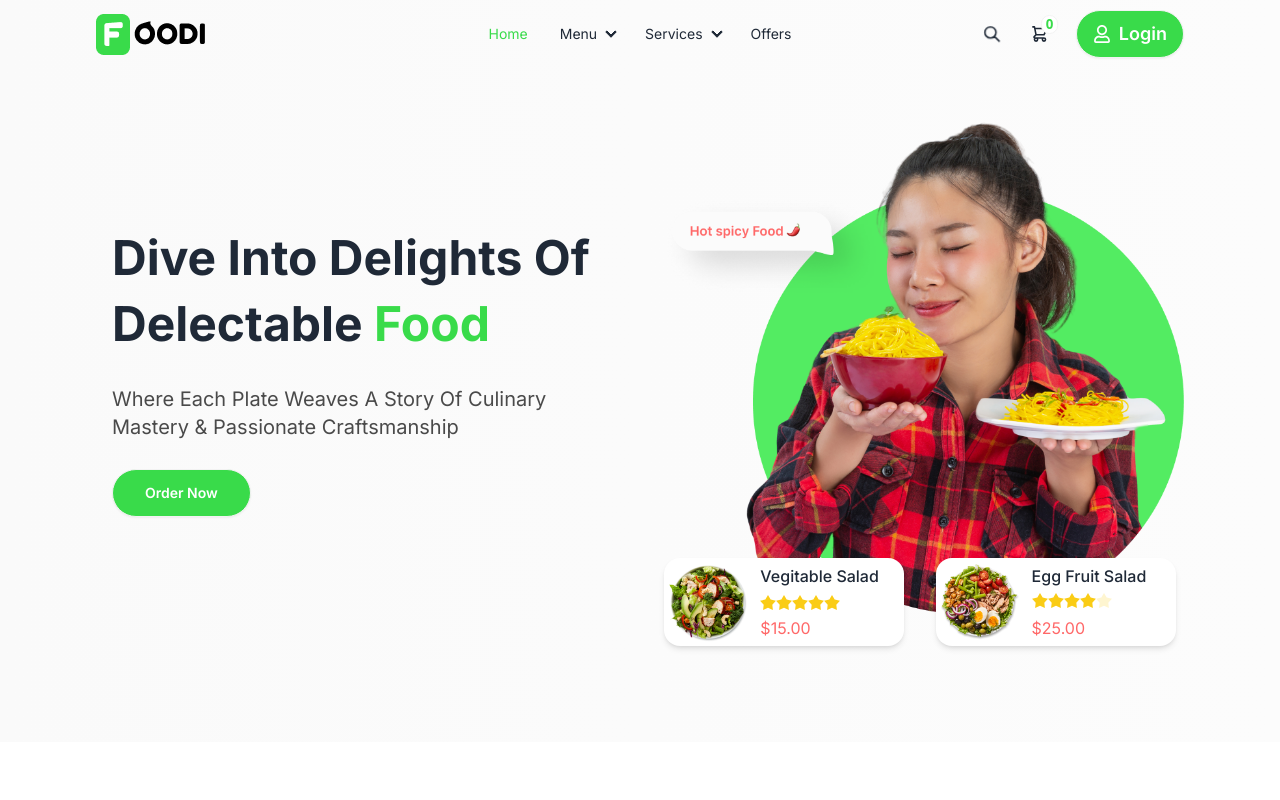
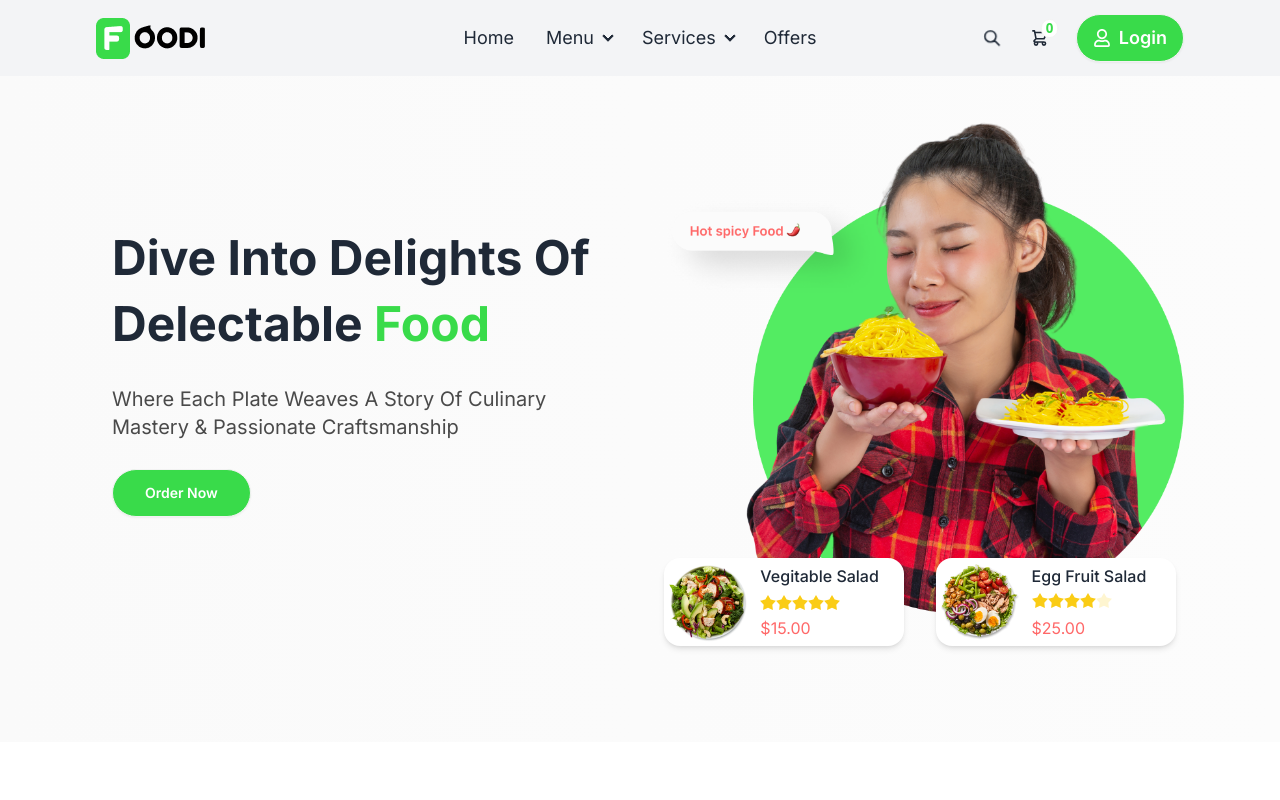
Before and after one commit to HossainRafi/Foodi, a React (Vite) app in the folder foodi-client/: page / in a window 1280 px wide. Shown: the top 800 px of the page. Built offline with nearby package versions, Linux system fonts and the light colour scheme; no server answers.

Commit message:
change nav styles

```diff
--- a/foodi-client/src/components/Footer.jsx
+++ b/foodi-client/src/components/Footer.jsx
@@ -1,6 +1,6 @@
 export const Footer = () => {
   return (
-    <div className="bg-gray-50">
+    <div className="bg-gray-100">
       {/* top footer section */}
       <footer className="footer xl:px-24 py-10 px-4 text-base-content">
         <aside>
--- a/foodi-client/src/components/Navbar.jsx
+++ b/foodi-client/src/components/Navbar.jsx
@@ -32,22 +32,20 @@ export const Navbar = () => {
   // navigation item lists
   const navItems = (
     <>
-      <li>
-        <a href="/" className="text-green">
-          Home
-        </a>
+      <li className="text-lg">
+        <a href="/">Home</a>
       </li>
-      <li>
+      <li className="text-lg">
         <details>
           <summary>Menu</summary>
           <ul className="p-2">
-            <li>
+            <li className="text-lg">
               <a href="/menu">All</a>
             </li>
-            <li>
+            <li className="text-lg">
               <a>Salad</a>
             </li>
-            <li>
+            <li className="text-lg">
               <a>Pizza</a>
             </li>
           </ul>
@@ -55,33 +53,31 @@ export const Navbar = () => {
       </li>
       <li tabIndex={0}>
         <details>
-          <summary>Services</summary>
+          <summary className="text-lg">Services</summary>
           <ul className="p-2">
-            <li>
+            <li className="text-lg">
               <a>Online Order</a>
             </li>
-            <li>
+            <li className="text-lg">
               <a>Table Booking</a>
             </li>
-            <li>
+            <li className="text-lg">
               <a>Order Tracking</a>
             </li>
           </ul>
         </details>
       </li>
-      <li>
+      <li className="text-lg">
         <a>Offers</a>
       </li>
     </>
   );
   return (
     <>
-      <header className="max-w-screen-2xl container mx-auto fixed top-0 left-0 right-0 transition-all duration-300 ease-in-out">
+      <header className="max-w-screen-2xl bg-gray-100 container mx-auto fixed top-0 left-0 right-0 transition-all duration-300 ease-in-out">
         <div
           className={`navbar xl:px-24 ${
-            isSticky
-              ? "shadow-md bg-gray-100 transition-all duration-300 ease-in-out"
-              : ""
+            isSticky ? "shadow-md transition-all duration-300 ease-in-out" : ""
           }`}
         >
           <div className="navbar-start">
```
